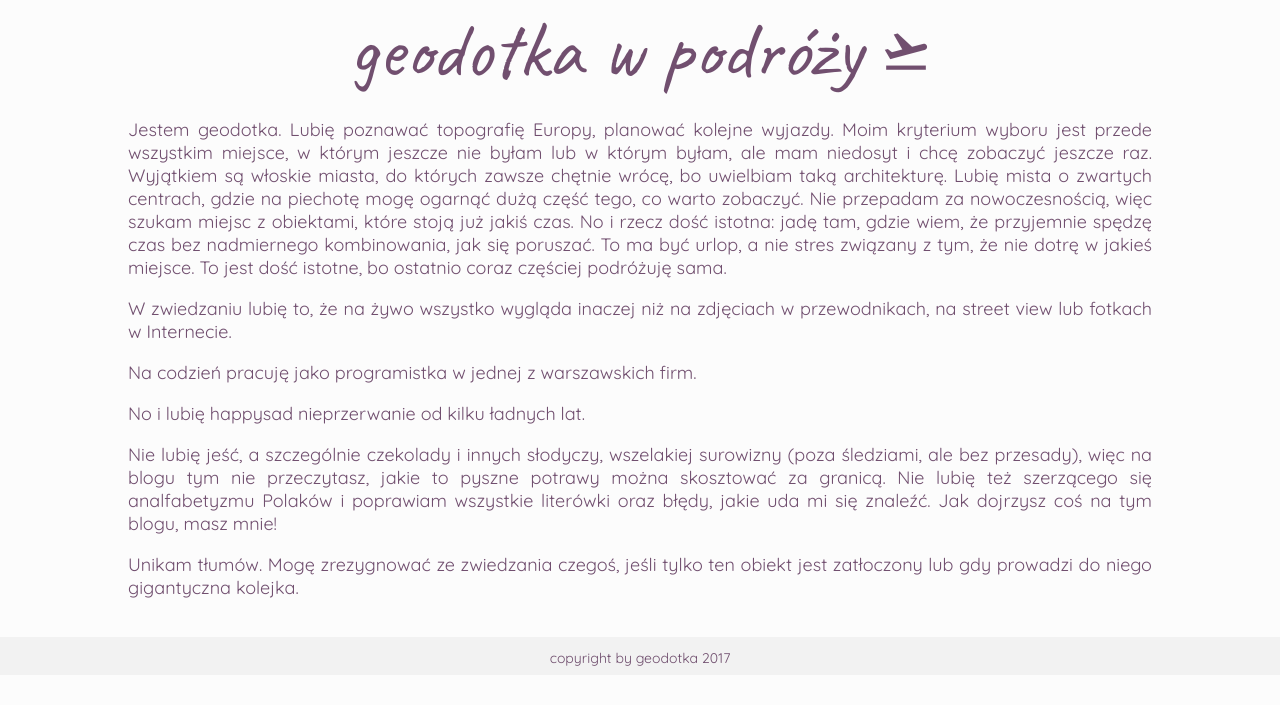
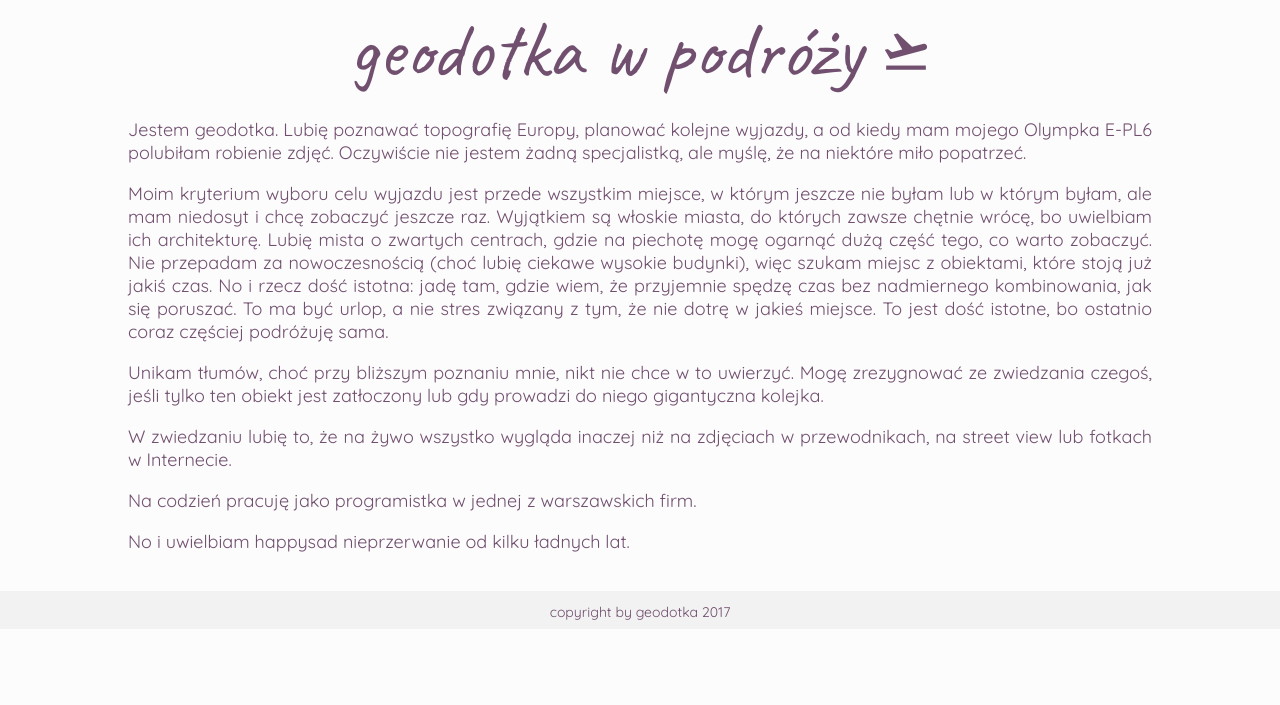
Before and after one commit to geodotka/mindtrip, a Django app: template mindtrip/trips/templates/trips/contact.html in a window 1280 px wide. Shown: the part 41-746 px from the top of the page. Run offline with Django 3.2, Linux system fonts and the light colour scheme; the template is opened without the code that fills it, so the values that code supplies are empty.

Commit message:
Update contact page.

```diff
--- a/mindtrip/trips/templates/trips/contact.html
+++ b/mindtrip/trips/templates/trips/contact.html
@@ -4,24 +4,23 @@
 
 {% block content %}
 	<div class="content">
-		<p>Jestem geodotka. Lubię poznawać topografię Europy, planować kolejne wyjazdy.
-		Moim kryterium wyboru jest przede wszystkim miejsce, w którym jeszcze nie byłam
+		<p>Jestem geodotka. Lubię poznawać topografię Europy, planować kolejne wyjazdy,
+		a od kiedy mam mojego Olympka E-PL6 polubiłam robienie zdjęć. Oczywiście nie jestem żadną specjalistką,
+		ale myślę, że na niektóre miło popatrzeć.</p>
+		<p>Moim kryterium wyboru celu wyjazdu jest przede wszystkim miejsce, w którym jeszcze nie byłam
 		lub w którym byłam, ale mam niedosyt i chcę zobaczyć jeszcze raz. Wyjątkiem są włoskie miasta,
-		do których zawsze chętnie wrócę, bo uwielbiam taką architekturę. Lubię mista o zwartych centrach,
-		gdzie na piechotę mogę ogarnąć dużą część tego, co warto zobaczyć. Nie przepadam za nowoczesnością,
-		więc szukam miejsc z obiektami, które stoją już jakiś czas. No i rzecz dość istotna: jadę tam,
-		gdzie wiem, że przyjemnie spędzę czas bez nadmiernego kombinowania, jak się poruszać. To ma być urlop,
-		a nie stres związany z tym, że nie dotrę w jakieś miejsce. To jest dość istotne, bo ostatnio coraz
+		do których zawsze chętnie wrócę, bo uwielbiam ich architekturę. Lubię mista o zwartych centrach,
+		gdzie na piechotę mogę ogarnąć dużą część tego, co warto zobaczyć. Nie przepadam za nowoczesnością
+		(choć lubię ciekawe wysokie budynki), więc szukam miejsc z obiektami, które stoją
+		już jakiś czas. No i rzecz dość istotna: jadę tam, gdzie wiem, że przyjemnie spędzę
+		czas bez nadmiernego kombinowania, jak się poruszać. To ma być urlop, a nie stres
+		związany z tym, że nie dotrę w jakieś miejsce. To jest dość istotne, bo ostatnio coraz
 		częściej podróżuję sama.</p>
+		<p>Unikam tłumów, choć przy bliższym poznaniu mnie, nikt nie chce w to uwierzyć. Mogę zrezygnować
+		ze zwiedzania czegoś, jeśli tylko ten obiekt jest zatłoczony lub gdy prowadzi do niego gigantyczna kolejka.</p>
 		<p>W zwiedzaniu lubię to, że na żywo wszystko wygląda inaczej niż na zdjęciach w przewodnikach,
 		na street view lub fotkach w Internecie.</p>
 		<p>Na codzień pracuję jako programistka w jednej z warszawskich firm.</p>
-		<p>No i lubię happysad nieprzerwanie od kilku ładnych lat.</p>
-		<p>Nie lubię jeść, a szczególnie czekolady i innych słodyczy, wszelakiej surowizny (poza śledziami, ale bez przesady),
-		więc na blogu tym nie przeczytasz, jakie to pyszne potrawy można skosztować
-		za granicą. Nie lubię też szerzącego się analfabetyzmu Polaków i poprawiam wszystkie literówki oraz błędy,
-		jakie uda mi się znaleźć. Jak dojrzysz coś na tym blogu, masz mnie!</p>
-		<p>Unikam tłumów. Mogę zrezygnować ze zwiedzania czegoś, jeśli tylko ten obiekt jest zatłoczony
-		lub gdy prowadzi do niego gigantyczna kolejka.</p>
+		<p>No i uwielbiam happysad nieprzerwanie od kilku ładnych lat.</p>
 	</div>
 {% endblock %}
--- a/mindtrip/trips/templates/trips/trip.html
+++ b/mindtrip/trips/templates/trips/trip.html
@@ -88,7 +88,7 @@
 			{% if trip.days.all %}
 				<section class="days-box">
 					{% for day in trip.days.all %}
-						<h3 class="days-box-label">{{ day.name }} ({{ day.date|date:'d-m-Y' }})</h3>
+						<h3 class="days-box-label">{{ day.name }}{% if day.date %} ({{ day.date|date:'d-m-Y' }}){% endif %}</h3>
 						<div>
 							<p>{{ day.description|linebreaks }}</p>
 							{% if day.tips %}
```
